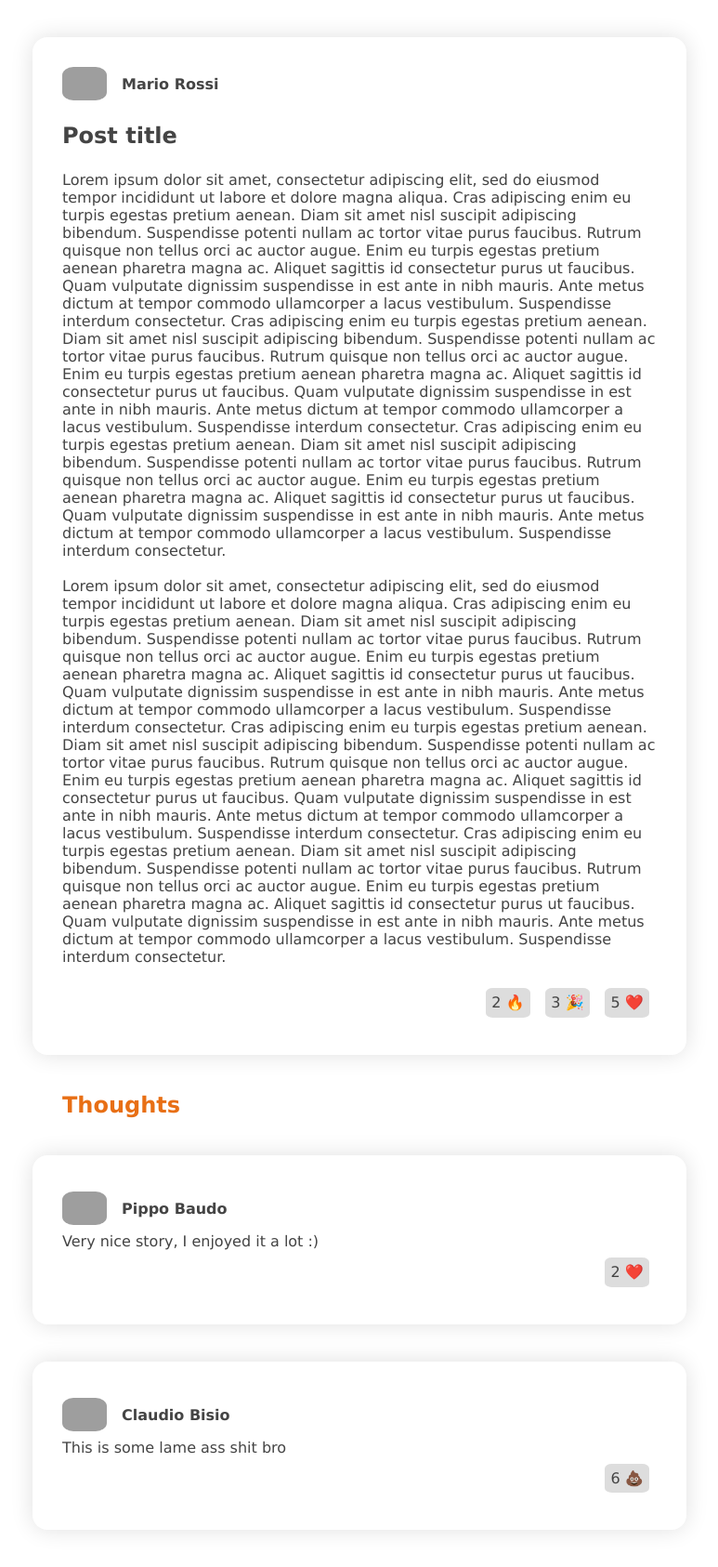
After one commit to aloxyz/laleo, a PHP site: page /post.html in a window 1280 px wide. The commit adds this page. Shown: the whole page at 93% size, without its empty margins (5-778 px from the left). Run offline with PHP 8.4, Linux system fonts and the light colour scheme; grey boxes are pictures that could not be loaded.

Commit message:
added post.html

```diff
--- a/login.html
+++ b/login.html
@@ -8,7 +8,7 @@
     <title>Login - Lalèo</title>
 </head>
 <body>
-    <p class="textlogo" id="logintextlogo">Lalèo</p>
+    <a class="textlogo" href="index.html">Lalèo</a>
 
     <form class="formbox" method="post">
         <p class="title">Login</p>
--- /dev/null
+++ b/post.html
@@ -0,0 +1,115 @@
+<!DOCTYPE html>
+<html lang="en">
+<head>
+    <meta charset="UTF-8">
+    <meta http-equiv="X-UA-Compatible" content="IE=edge">
+    <meta name="viewport" content="width=device-width, initial-scale=1.0">
+    <link href="style.css" rel="stylesheet">
+    <title>Post Title - Lalèo</title>
+</head>
+<body>
+    <div class="box">
+        <div class="post-head">
+            <img class="post-profile-picture" src="https://www.utas.edu.au/__data/assets/image/0013/210811/varieties/profile_image.png">
+            <a class="post-author">Mario Rossi</a>
+        </div>
+        <p class="post-title">Post title</p>
+        <p class="post-content-preview">
+        Lorem ipsum dolor sit amet, consectetur adipiscing elit,
+        sed do eiusmod tempor incididunt ut labore et dolore magna aliqua.
+        Cras adipiscing enim eu turpis egestas pretium aenean.
+        Diam sit amet nisl suscipit adipiscing bibendum.
+        Suspendisse potenti nullam ac tortor vitae purus faucibus.
+        Rutrum quisque non tellus orci ac auctor augue.
+        Enim eu turpis egestas pretium aenean pharetra magna ac.
+        Aliquet sagittis id consectetur purus ut faucibus.
+        Quam vulputate dignissim suspendisse in est ante in nibh mauris.
+        Ante metus dictum at tempor commodo ullamcorper a lacus vestibulum.
+        Suspendisse interdum consectetur.
+        Cras adipiscing enim eu turpis egestas pretium aenean.
+        Diam sit amet nisl suscipit adipiscing bibendum.
+        Suspendisse potenti nullam ac tortor vitae purus faucibus.
+        Rutrum quisque non tellus orci ac auctor augue.
+        Enim eu turpis egestas pretium aenean pharetra magna ac.
+        Aliquet sagittis id consectetur purus ut faucibus.
+        Quam vulputate dignissim suspendisse in est ante in nibh mauris.
+        Ante metus dictum at tempor commodo ullamcorper a lacus vestibulum.
+        Suspendisse interdum consectetur. Cras adipiscing enim eu turpis egestas pretium aenean.
+        Diam sit amet nisl suscipit adipiscing bibendum.
+        Suspendisse potenti nullam ac tortor vitae purus faucibus.
+        Rutrum quisque non tellus orci ac auctor augue.
+        Enim eu turpis egestas pretium aenean pharetra magna ac.
+        Aliquet sagittis id consectetur purus ut faucibus.
+        Quam vulputate dignissim suspendisse in est ante in nibh mauris.
+        Ante metus dictum at tempor commodo ullamcorper a lacus vestibulum.
+        Suspendisse interdum consectetur.
+        <br>
+        <br>
+        Lorem ipsum dolor sit amet, consectetur adipiscing elit,
+        sed do eiusmod tempor incididunt ut labore et dolore magna aliqua.
+        Cras adipiscing enim eu turpis egestas pretium aenean.
+        Diam sit amet nisl suscipit adipiscing bibendum.
+        Suspendisse potenti nullam ac tortor vitae purus faucibus.
+        Rutrum quisque non tellus orci ac auctor augue.
+        Enim eu turpis egestas pretium aenean pharetra magna ac.
+        Aliquet sagittis id consectetur purus ut faucibus.
+        Quam vulputate dignissim suspendisse in est ante in nibh mauris.
+        Ante metus dictum at tempor commodo ullamcorper a lacus vestibulum.
+        Suspendisse interdum consectetur.
+        Cras adipiscing enim eu turpis egestas pretium aenean.
+        Diam sit amet nisl suscipit adipiscing bibendum.
+        Suspendisse potenti nullam ac tortor vitae purus faucibus.
+        Rutrum quisque non tellus orci ac auctor augue.
+        Enim eu turpis egestas pretium aenean pharetra magna ac.
+        Aliquet sagittis id consectetur purus ut faucibus.
+        Quam vulputate dignissim suspendisse in est ante in nibh mauris.
+        Ante metus dictum at tempor commodo ullamcorper a lacus vestibulum.
+        Suspendisse interdum consectetur. Cras adipiscing enim eu turpis egestas pretium aenean.
+        Diam sit amet nisl suscipit adipiscing bibendum.
+        Suspendisse potenti nullam ac tortor vitae purus faucibus.
+        Rutrum quisque non tellus orci ac auctor augue.
+        Enim eu turpis egestas pretium aenean pharetra magna ac.
+        Aliquet sagittis id consectetur purus ut faucibus.
+        Quam vulputate dignissim suspendisse in est ante in nibh mauris.
+        Ante metus dictum at tempor commodo ullamcorper a lacus vestibulum.
+        Suspendisse interdum consectetur.
+        </p>
+        <div class="reactions">
+            <p class="react">5 ❤️</p>
+            <p class="react">3 🎉</p>
+            <p class="react">2 🔥</p>
+        </div>
+    </div>
+    <div class="thoughts">
+        <p class="title">Thoughts</p>
+        <div class="box">
+            <div class="thought">
+                <div class="post-head">
+                    <img class="post-profile-picture" src="https://www.utas.edu.au/__data/assets/image/0013/210811/varieties/profile_image.png">
+                    <p class="post-author">Pippo Baudo</p>
+                </div>
+                <div class="post-content">
+                    Very nice story, I enjoyed it a lot :)
+                </div>
+                <div class="reactions">
+                    <p class="react">2 ❤️</p>
+                </div>
+            </div>
+        </div>
+        <div class="box">
+            <div class="thought">
+                <div class="post-head">
+                    <img class="post-profile-picture" src="https://www.utas.edu.au/__data/assets/image/0013/210811/varieties/profile_image.png">
+                    <p class="post-author">Claudio Bisio</p>
+                </div>
+                <div class="post-content">
+                    This is some lame ass shit bro
+                </div>
+                <div class="reactions">
+                    <p class="react">6 💩</p>
+                </div>
+            </div>
+        </div>
+    </div>
+</body>
+</html>
--- a/signup.html
+++ b/signup.html
@@ -8,13 +8,13 @@
     <title>Sign up - Lalèo</title>
 </head>
 <body>
-    <p class="textlogo" id="logintextlogo">Lalèo</p>
+    <a class="textlogo" href="index.html">Lalèo</a>
 
     <form class="formbox" method="post">
         <p class="title">Account registration</p>
+        <a class="link" href="login.html">Click here to log in an existing account</a>
         <div>
             <p>*: optional</p>
-            <a class="link" href="login.html">Click here to log in an existing account</a>
         </div>
         <ul>
             <li>
--- a/style.css
+++ b/style.css
@@ -3,9 +3,9 @@
     --orange-light: #EF9957;
     --black: #444444;
     --white: #FFFFFF;
-    --white-dark: #F5F5F5;
+    --white-dark: #dddddd;
     --violet: #bc96e6;
-    --shadow: #dadada;
+    --shadow: #e0e0e0;
 
     box-sizing: border-box;
     font-family:Verdana, Geneva, Tahoma, sans-serif;
@@ -20,13 +20,21 @@ body {
     margin: 0;
 }
 
+.title {
+    color: var(--orange);
+    font-weight: bold;
+    font-size: 1.5em;
+}
+
+.thoughts .title {
+    margin-left: 3em;
+}
+
 .navbar {
     width: 100%;
-    margin: 0 auto;
-
-    display: grid;
-    grid-template-columns: 1fr 2fr 1fr 1fr;
-    align-items: center;
+    display: flex;
+    flex-direction: row;
+    align-self: center;
 
     background-color: var(--white-dark);
     box-shadow: 0 0 1.5em var(--shadow);
@@ -45,10 +53,14 @@ input[type=text], input[type=password], input[type=date], input[type=submit]{
     width: 40em;
 }
 
+.navbar input[type=text] {
+    width: 20em;
+}
+
 .formbox {
     display:flex;
     flex-direction: column;
-
+    margin: 2em;
 }
 
 .button {
@@ -88,7 +100,7 @@ a:hover {
     justify-items: center;
 }
 
-.post {
+.box {
     width: 40em;
     margin: 2.5em;
     padding: 2em;
@@ -117,3 +129,15 @@ a:hover {
     font-weight: bold;
     font-size: 1.5em;
 }
+
+.reactions {
+    display: flex;
+    flex-direction: row-reverse;
+}
+
+.react {
+    background-color: var(--white-dark);
+    border-radius: 16%;
+    margin: .5em;
+    padding: .4em;
+}
```
Also changed, not shown: index.html (+11 -4 lines).
